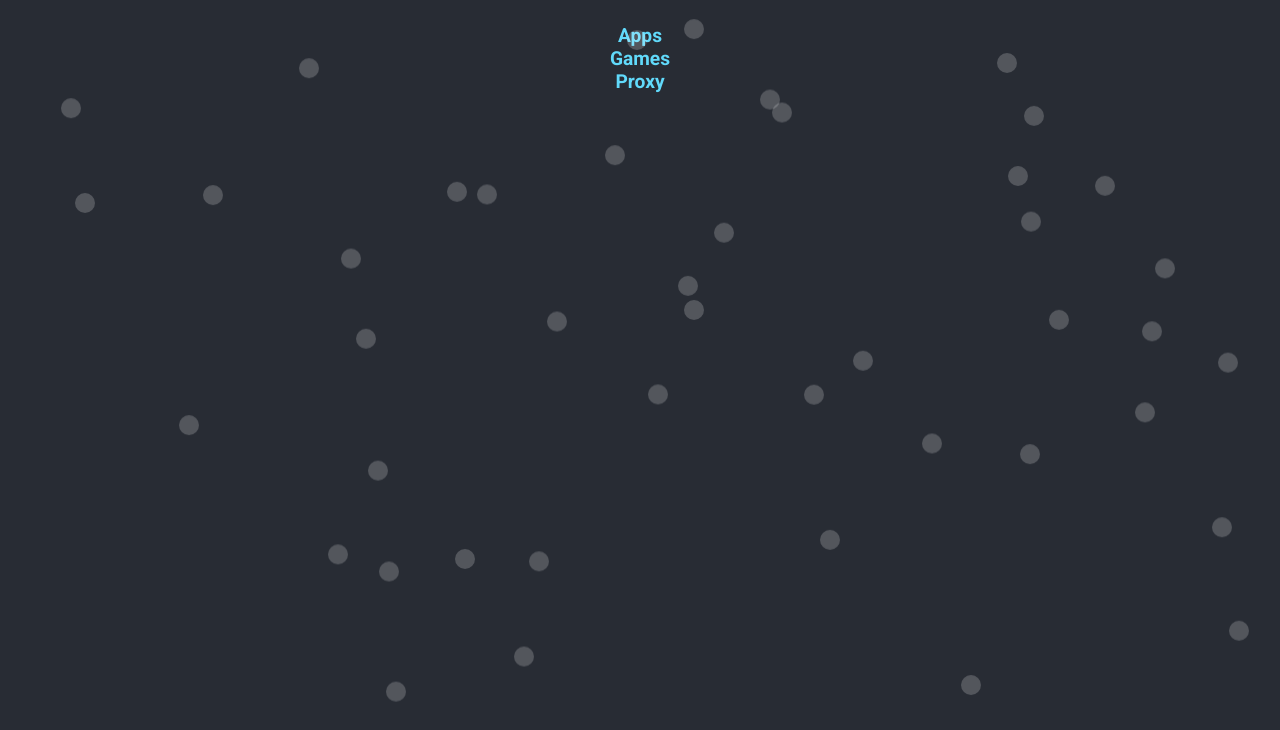
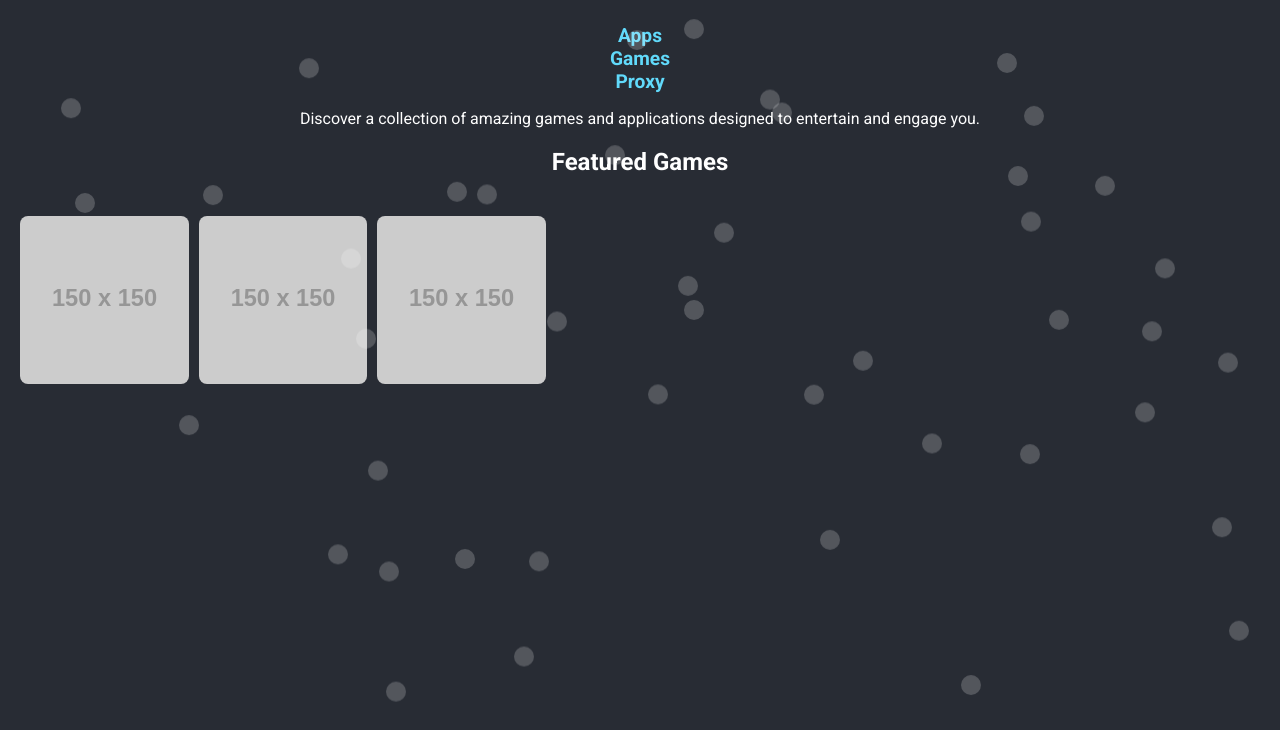
Before and after one commit to lotuq/lotuq.github.io, a plain HTML site: page index.html in a window 1280 px wide. Shown: the part 70-800 px from the top of the page. Drawn offline with Linux system fonts and the light colour scheme; placeholder pictures from the web are drawn by us.

Commit message:
Update index.html

```diff
--- a/index.html
+++ b/index.html
@@ -15,6 +15,24 @@
             <li><a href="proxy.html">Proxy</a></li>
         </ul>
     </nav>
+    <div class="intro">
+        <p>Discover a collection of amazing games and applications designed to entertain and engage you.</p>
+    </div>
+    <div class="featured-games">
+        <h2>Featured Games</h2>
+        <div class="game-grid">
+            <div class="game-item">
+                <img src="https://via.placeholder.com/150" alt="Featured Game 1">
+            </div>
+            <div class="game-item">
+                <img src="https://via.placeholder.com/150" alt="Featured Game 2">
+            </div>
+            <div class="game-item">
+                <img src="https://via.placeholder.com/150" alt="Featured Game 3">
+            </div>
+            <!-- Add more featured games as needed -->
+        </div>
+    </div>
     <script src="script.js"></script>
 </body>
 </html>
```
